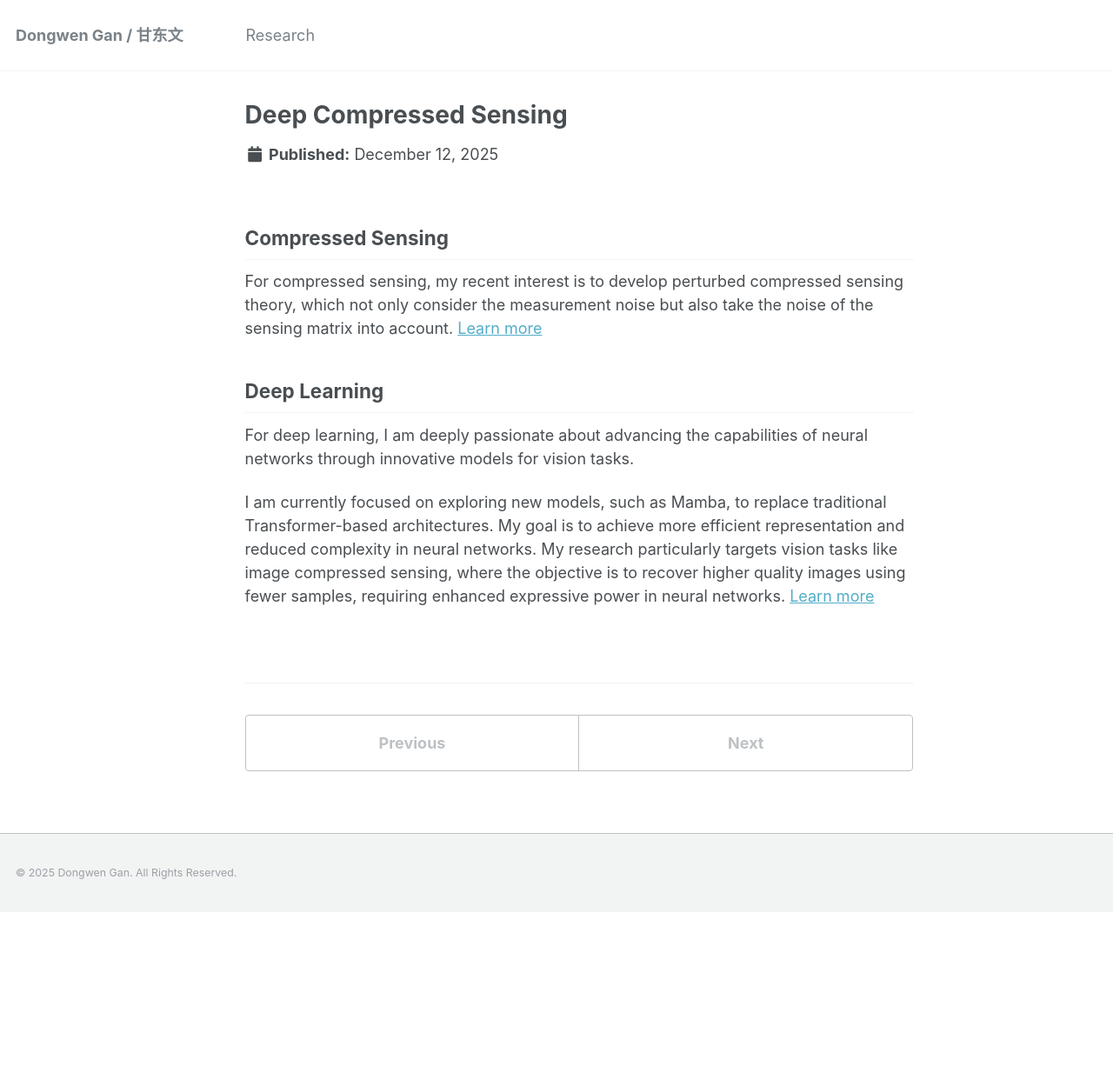
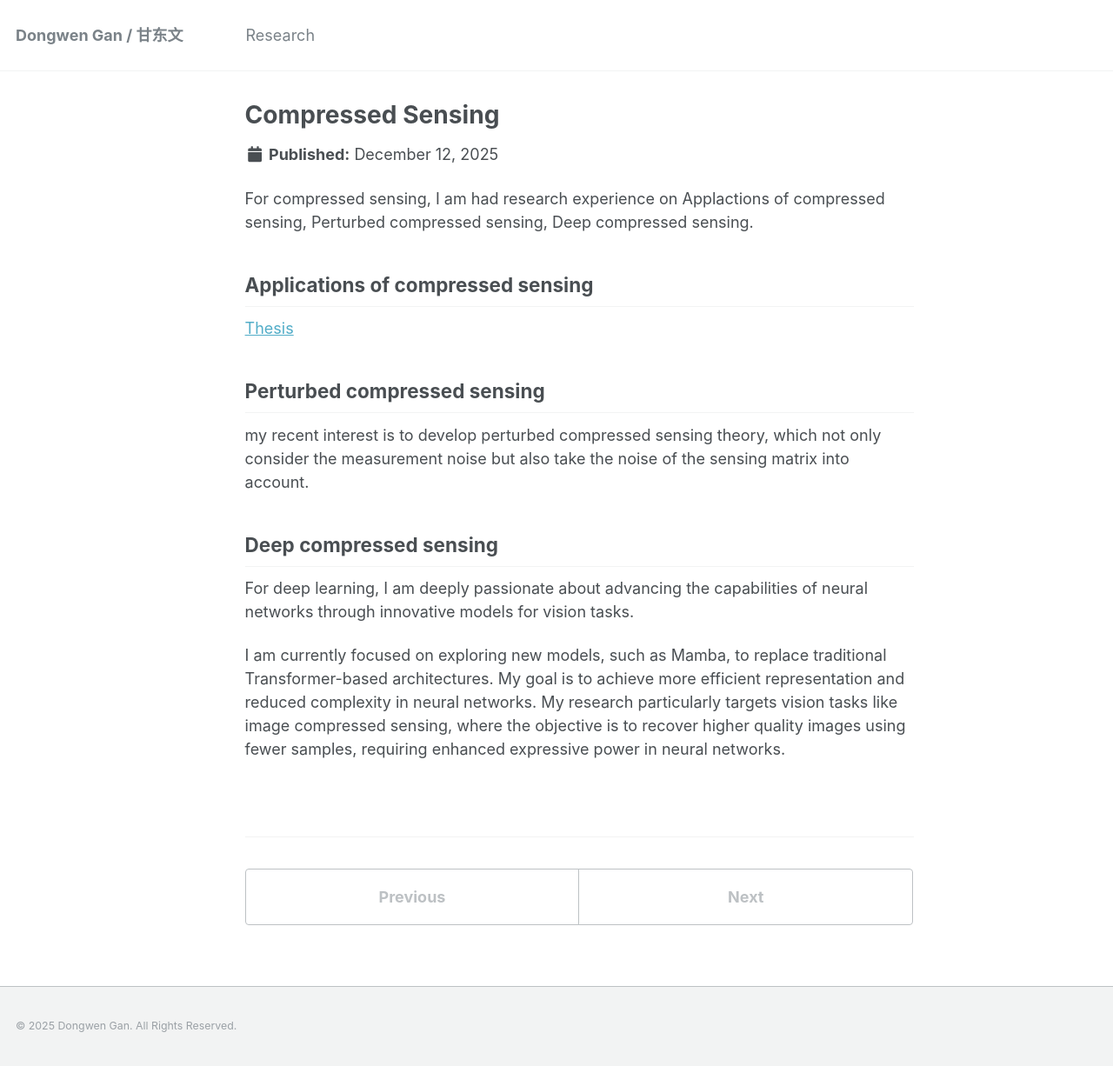
Before and after one commit to dwgan/page, a Jekyll site: the page built from _research/compressed_sensing.md, in a window 1280 px wide. Shown: the whole page at 87% size. Built offline with Jekyll 4.4.1, drawn with Linux system fonts in a browser that asks for light colours; comment, search, counter and statistics services are not loaded; before the commit the page ends 1049 px from its top, so only the background shows below that.

Commit message:
update reserach

```diff
--- a/_research/compressed_sensing.md
+++ b/_research/compressed_sensing.md
@@ -1,19 +1,24 @@
 ---
-title: "Deep Compressed Sensing"
-excerpt: Perturbed compressed sensing, Deep compressed sensing
+title: "Compressed Sensing"
+excerpt: Applactions of compressed sensing, Perturbed compressed sensing, Deep compressed sensing
 layout: single
 classes: wide
 order: 1
 ---
 
+For compressed sensing, I am had research experience on Applactions of compressed sensing, Perturbed compressed sensing, Deep compressed sensing.
 
-## Compressed Sensing
-
-For compressed sensing, my recent interest is to develop perturbed compressed sensing theory, which not only consider the measurement noise but also take the noise of the sensing matrix into account. [Learn more](https://dwgan.top/blog/)
+## Applications of compressed sensing
 
 
-## Deep Learning
+[Thesis](https://github.com/dwgan/page/releases/download/v1.0.0/default.pdf)
+
+## Perturbed compressed sensing
+
+my recent interest is to develop perturbed compressed sensing theory, which not only consider the measurement noise but also take the noise of the sensing matrix into account.
+
+## Deep compressed sensing
 
 For deep learning, I am deeply passionate about advancing the capabilities of neural networks through innovative models for vision tasks.
 
-I am currently focused on exploring new models, such as Mamba, to replace traditional Transformer-based architectures. My goal is to achieve more efficient representation and reduced complexity in neural networks. My research particularly targets vision tasks like image compressed sensing, where the objective is to recover higher quality images using fewer samples, requiring enhanced expressive power in neural networks. [Learn more](https://dwgan.top/blog/)
+I am currently focused on exploring new models, such as Mamba, to replace traditional Transformer-based architectures. My goal is to achieve more efficient representation and reduced complexity in neural networks. My research particularly targets vision tasks like image compressed sensing, where the objective is to recover higher quality images using fewer samples, requiring enhanced expressive power in neural networks.
```
Also changed, not shown: _pages/research.md (+1 -1 lines), _research/communication.md (+2 -3 lines), _research/robotic.md (+3 -5 lines).
